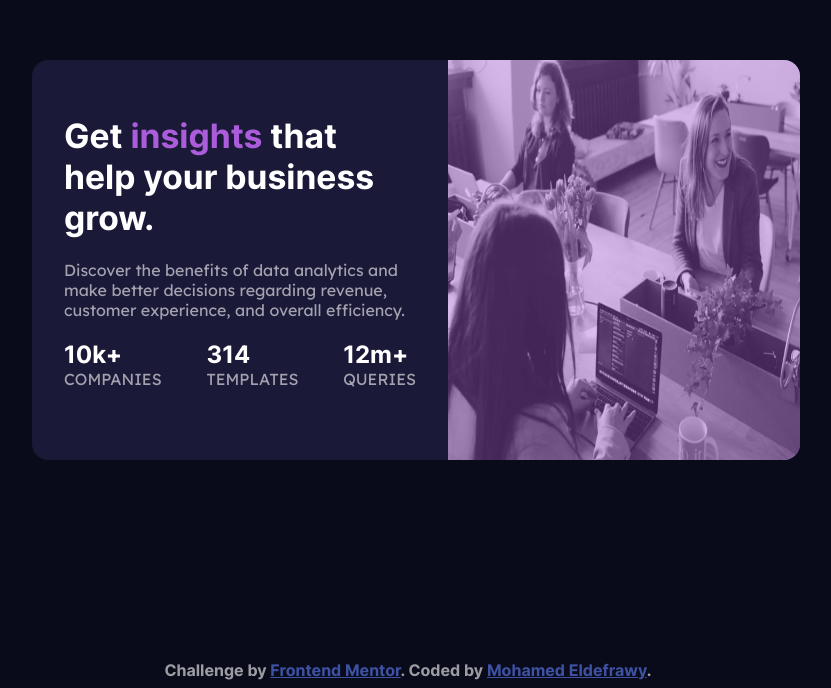
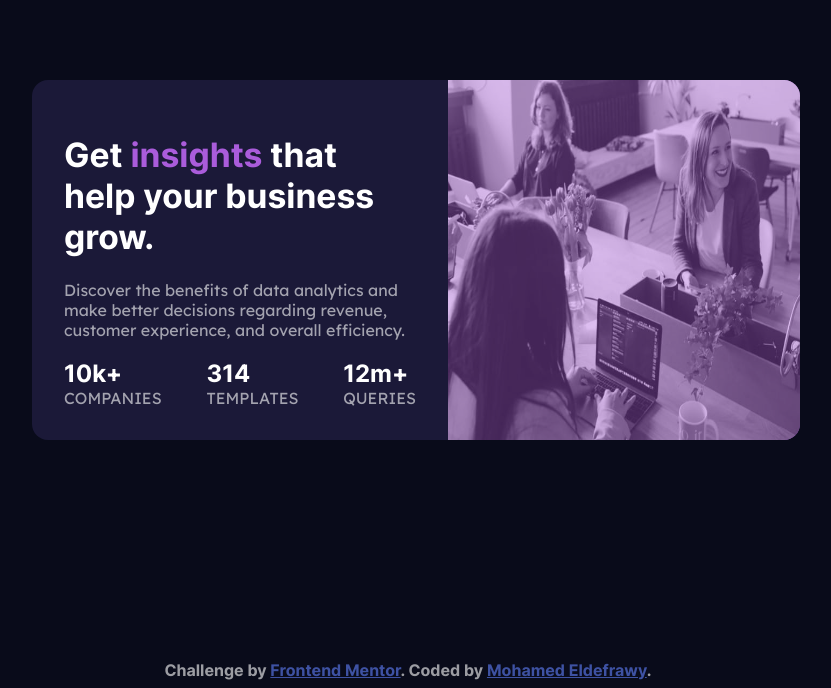
Before and after one commit to MohamedEldefrawy/stats-preview-card-component, a plain HTML site: page index.html in a window 1280 px wide. Shown: the part 148-836 px from the top of the page, without its empty margins (232-1063 px from the left). Drawn offline with Linux system fonts and the light colour scheme.

Commit message:
fix card  height bug

```diff
--- a/css/style.css
+++ b/css/style.css
@@ -32,8 +32,8 @@ body {
     display: flex;
     justify-content: center;
     align-items: center;
-    height: 100vh;
-    width: 100vw;
+    min-height: 100vh;
+    min-width: 100vw;
 }
 
 .card-container {
```
